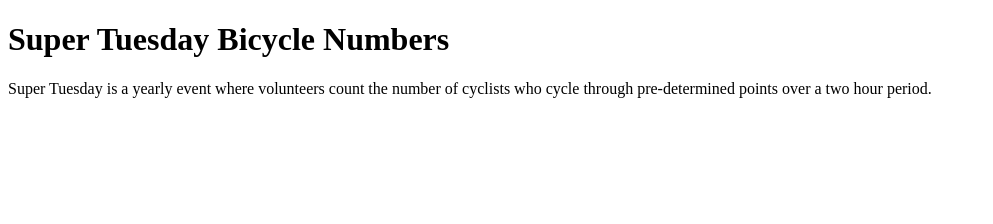
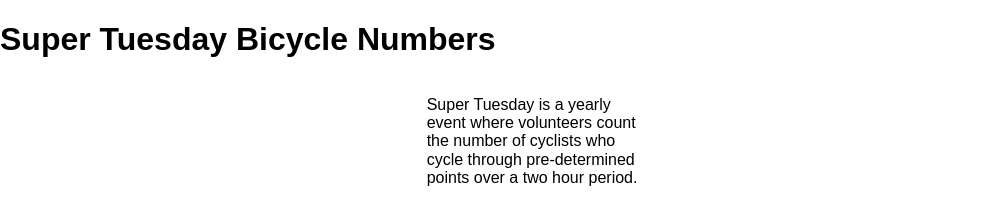
Before and after one commit to ryou0001/week9_homework, a plain HTML site: page index.html in a window 1280 px wide. Shown: the whole page, without its empty margins (0-993 px from the left). Drawn offline with nearby package versions, Linux system fonts and the light colour scheme; a script that the page names is missing.

Commit message:
Add paragraph to html

```diff
--- a/index.html
+++ b/index.html
@@ -5,6 +5,9 @@
     <meta charset="UTF_8">
     <meta http-equiv="X-UA-Compatible" content="IE=edge">
     <meta name="viewport" content="width=device-width, initial-scale=1.0">
+
+    <link rel="stylesheet" href="https://cdn.jsdelivr.net/npm/purecss@3.0.0/build/pure-min.css" integrity="sha384-X38yfunGUhNzHpBaEBsWLO+A0HDYOQi8ufWDkZ0k9e0eXz/tH3II7uKZ9msv++Ls" crossorigin="anonymous">
+    <link rel="stylesheet" href="https://cdn.jsdelivr.net/npm/purecss@3.0.0/build/grids-responsive-min.css" />
 
     <script src="https://cdn.jsdelivr.net/npm/vega@5.20.2"></script>
     <script src="https://cdn.jsdelivr.net/npm/vega-lite@5.1.0"></script>
@@ -15,13 +18,25 @@
     <title>FIT3179: Week 9 Homework</title>
 </head>
 
+
 <body>
+
     <h1>Super Tuesday Bicycle Numbers</h1>
+    <div class="pure-g">
 
-    <div id="bar_chart"></div>
-    <p>Super Tuesday is a yearly event where
-        volunteers count the number of cyclists
-        who cycle through pre-determined points
-        over a two hour period.</p>
+        <div class="pure-u-1-1">
+            <div id="map"></div>
+        </div>
+        <div class="pure-u-1-3"> </div>
+        <div class="pure-u-1-3 pure-u-md-1-6">
+            <p>Super Tuesday is a yearly event where
+            volunteers count the number of cyclists
+            who cycle through pre-determined points
+            over a two hour period.</p>
+
+        </div>
+    </div>
+
+
 </body>
 </html>
--- a/vega_lite_vis.js
+++ b/vega_lite_vis.js
@@ -1,5 +1,5 @@
 var vg_1 = "super_tuesday_map.vg.json";
 
-vegaEmbed("#bar_chart", vg_1).then(function(result) {
+vegaEmbed("#map", vg_1).then(function(result) {
 
 }).catch(console.error);
```
